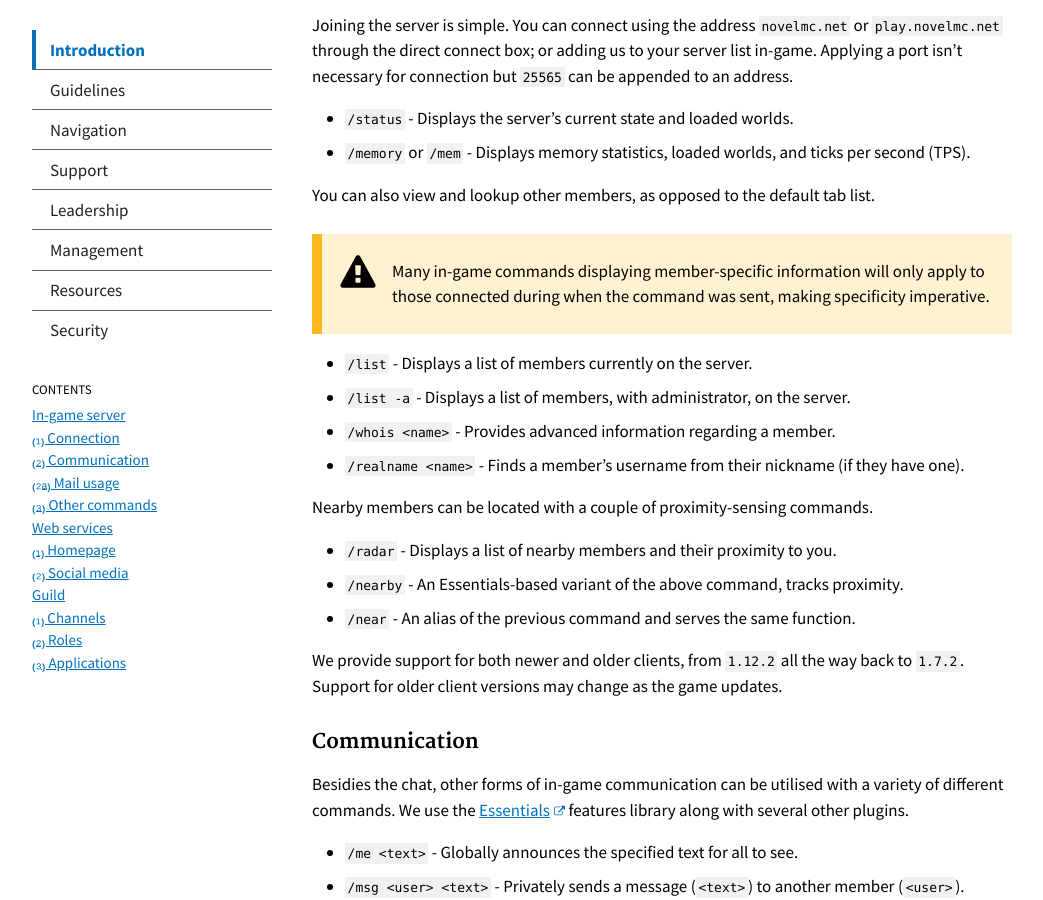
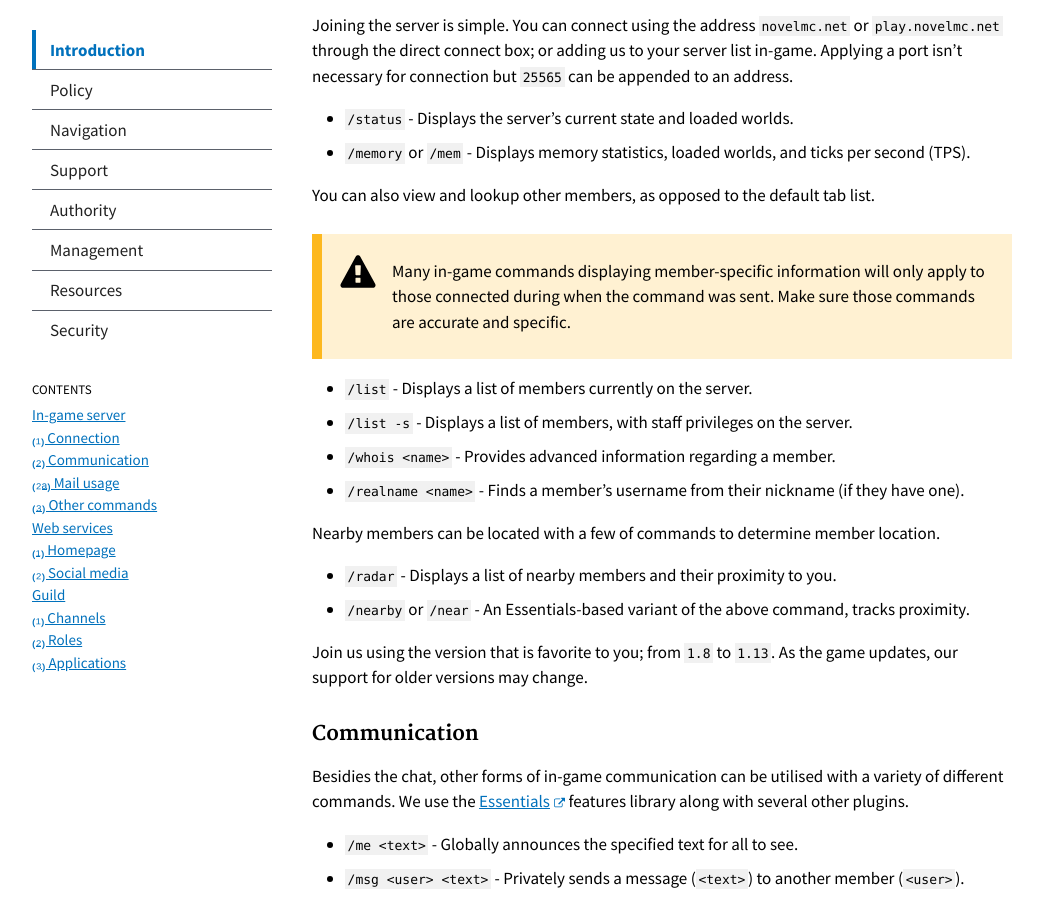
Before and after one commit to serrif/website, a Jekyll site: the page built from main/docs/introduction.md, in a window 1280 px wide and 900 px high, scrolled down 689 px. Shown: the whole window, without its empty margins (118-1161 px from the left). Built offline with Jekyll 4.4.1, drawn with Linux system fonts in a browser that asks for light colours.

Commit message:
Adding updates

```diff
--- a/_data/navigation.yml
+++ b/_data/navigation.yml
@@ -29,14 +29,14 @@ secondary:
 docs:
   - text: Introduction
     href: /docs/
-  - text: Guidelines
-    href: /docs/guidelines
+  - text: Policy
+    href: /docs/policy
   - text: Navigation
     href: /docs/navigation
   - text: Support
     href: /docs/support
-  - text: Leadership
-    href: /docs/leadership
+  - text: Authority
+    href: /docs/authority
   - text: Management
     href: /docs/management
   - text: Resources
--- a/main/docs/introduction.md
+++ b/main/docs/introduction.md
@@ -55,22 +55,21 @@ You can also view and lookup other members, as opposed to the default tab list.
 
 <div class="usa-alert usa-alert-warning" >
   <div class="usa-alert-body">
-    <p class="usa-alert-text">Many in-game commands displaying member-specific information will only apply to those connected during when the command was sent, making specificity imperative.</p>
+    <p class="usa-alert-text">Many in-game commands displaying member-specific information will only apply to those connected during when the command was sent. Make sure those commands are accurate and specific.</p>
   </div>
 </div>
 
  * `/list` - Displays a list of members currently on the server.
- * `/list -a` - Displays a list of members, with administrator, on the server.
+ * `/list -s` - Displays a list of members, with staff privileges on the server.
  * `/whois <name>` - Provides advanced information regarding a member.
  * `/realname <name>` - Finds a member's username from their nickname (if they have one).
 
-Nearby members can be located with a couple of proximity-sensing commands.
+Nearby members can be located with a few of commands to determine member location.
 
  * `/radar` - Displays a list of nearby members and their proximity to you.
- * `/nearby` - An Essentials-based variant of the above command, tracks proximity.
- * `/near` - An alias of the previous command and serves the same function.
+ * `/nearby`  or `/near` - An Essentials-based variant of the above command, tracks proximity.
 
-We provide support for both newer and older clients, from `1.12.2` all the way back to `1.7.2`. Support for older client versions may change as the game updates.
+Join us using the version that is favorite to you; from `1.8` to `1.13`. As the game updates, our support for older versions may change.
 
 ### Communication
 Besidies the chat, other forms of in-game communication can be utilised with a variety of different commands. We use the <a class="usa-external_link" href="http://wiki.mc-ess.net/wiki/Main_Page">Essentials</a> features library along with several other plugins.
--- a/main/docs/guidelines.md
+++ b/main/docs/policy.md
@@ -1,6 +1,6 @@
 ---
-title: Guidelines
-permalink: /docs/guidelines
+title: Policy
+permalink: /docs/policy
 
 layout: post
 sidenav: docs
```
Also changed, not shown: main/docs/authority.md (added, +7 -0 lines), main/docs/management.md (added, +7 -0 lines), main/docs/navigation.md (added, +7 -0 lines), main/docs/resources.md (added, +7 -0 lines), main/docs/security.md (added, +7 -0 lines), main/docs/support.md (added, +7 -0 lines).
